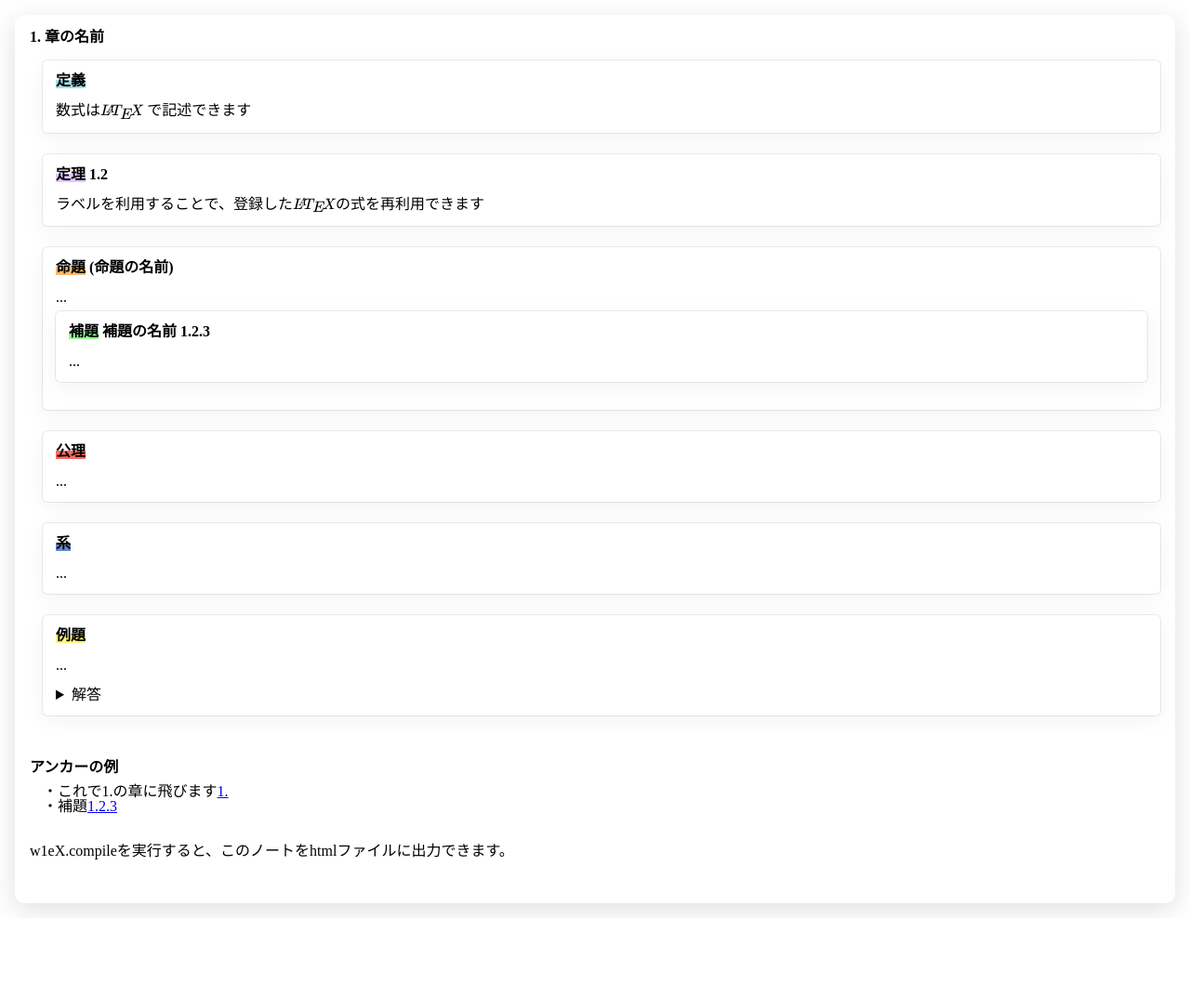
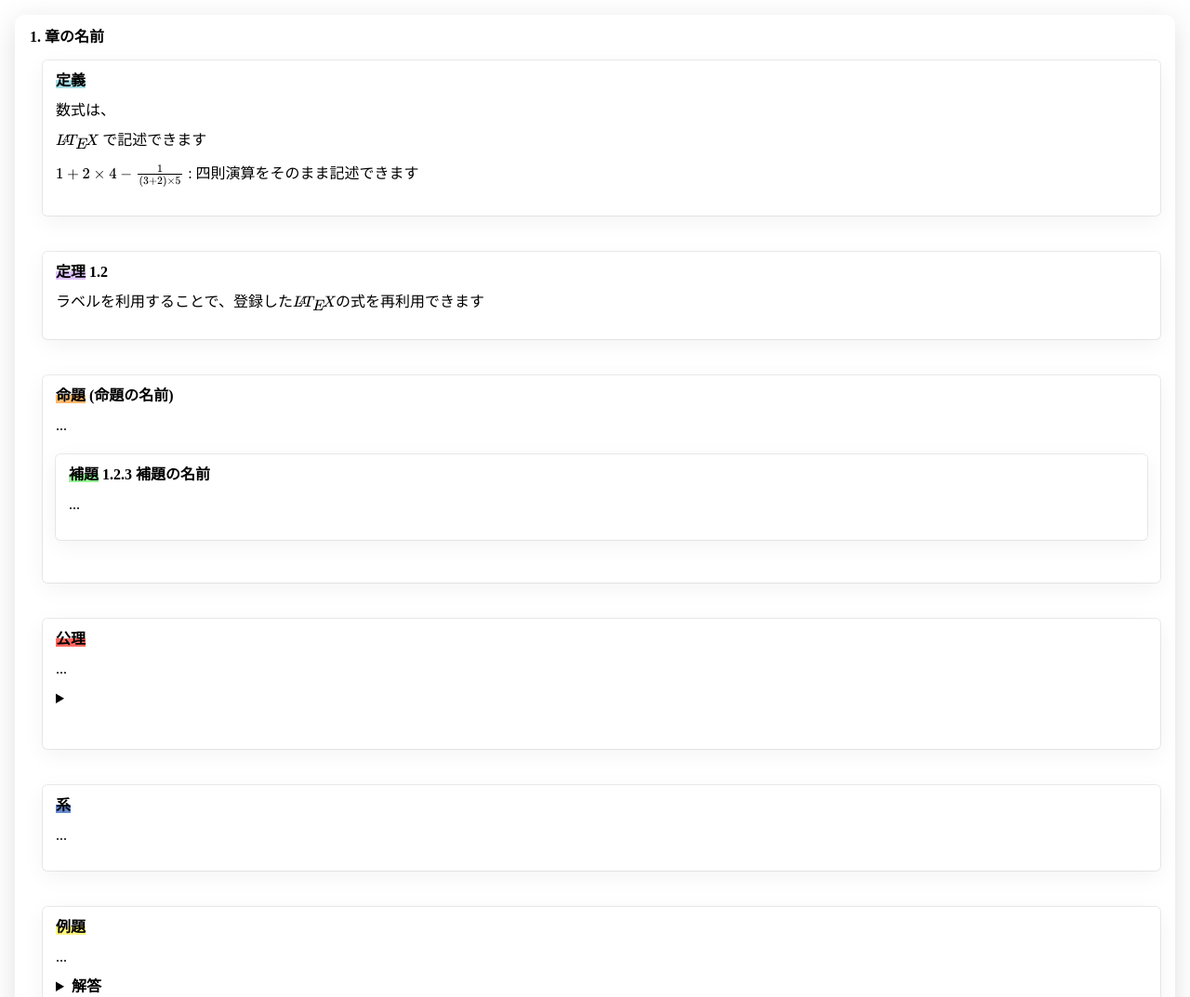
Before and after one commit to SouichiroTsujimoto/w1eX, a website: page sample/sample.w1ex.html in a window 1280 px wide. Shown: the top 1073 px of the page at 93% size. Before the commit the page ends 988 px from the top, so only its background shows below. Drawn offline with nearby package versions, Linux system fonts and the light colour scheme.

Commit message:
update readme

```diff
--- a/sample/sample.w1ex.html
+++ b/sample/sample.w1ex.html
@@ -1,5 +1,6 @@
 
 <head>
+<meta charset="UTF-8" lang="en">
 <script id="MathJax-script" async src="https://cdn.jsdelivr.net/npm/mathjax@3/es5/tex-mml-chtml.js"></script>
 <style>
 body{
@@ -104,53 +105,85 @@ background: linear-gradient(transparent 50%, #6688cc 50% 100%);
 <b id="1.">1.  章の名前 </b><div class="section">
 <div class="DefBox">
 <b><span class="DefMarker">定義</span>  </b><br><br>
-数式は\(\LaTeX\) で記述できます<br>
+数式は、<br>
+<br>
+        \(\LaTeX\) で記述できます<br>
+<br>
+
+<math><mn>1</mn><mo>+</mo><mn>2</mn><mo>&times;</mo><mn>4</mn><mo>-</mo><mfrac><mrow><mn>1</mn></mrow><mrow><mo>(</mo><mn>3</mn><mo>+</mo><mn>2</mn><mo>)</mo><mo>&times;</mo><mn>5</mn></mrow></mfrac></math>
+    : 四則演算をそのまま記述できます<br>
+<br>
 
 </div><br>
+<br>
     <div class="TheBox">
-<b id="1.2"><span class="TheMarker">定理</span>  1.2</b><br><br>
+<b id="1.2"><span class="TheMarker">定理</span> 1.2 </b><br><br>
 ラベルを利用することで、登録した\(\LaTeX\)の式を再利用できます<br>
+<br>
 
 </div><br>
+<br>
     <div class="ProBox">
-<b><span class="ProMarker">命題</span> (命題の名前) </b><br><br>
+<b><span class="ProMarker">命題</span>  (命題の名前)</b><br><br>
 ...<br>
+<br>
         <div class="LemBox">
-<b id="1.2.3"><span class="LemMarker">補題</span> 補題の名前 1.2.3</b><br><br>
+<b id="1.2.3"><span class="LemMarker">補題</span> 1.2.3 補題の名前</b><br><br>
 ...<br>
+<br>
 
 </div><br>
+<br>
 
 </div><br>
+<br>
     <div class="AxiBox">
 <b><span class="AxiMarker">公理</span>  </b><br><br>
 ...<br>
+<br>
+        <details><summary><b>  </b></summary><br>
+ここに書いた内容は折りたたまれます<br>
+<br>
+
+</details><br>
+<br>
 
 </div><br>
+<br>
     <div class="CorBox">
 <b><span class="CorMarker">系</span>  </b><br><br>
 ...<br>
+<br>
 
 </div><br>
+<br>
     <div class="ExpBox">
 <b><span class="ExpMarker">例題</span>  </b><br><br>
 ...<br>
+<br>
+        <details><summary><b>  解答</b></summary><br>
 
-<br><details><summary>解答</summary>
-...<br>
+</details><br>
+<br>
 
-</details></div><br>
+<br></div><br>
+<br>
 
 </div><br>
 <br>
+<br>
+<br>
 <b> アンカーの例 </b><div class="section">
 ・これで1.の章に飛びます<a href=#1.>1.</a><br>
+<br>
     ・補題<a href=#1.2.3>1.2.3</a><br>
+<br>
 
 </div><br>
 <br>
+<br>
+<br>
 w1eX.compileを実行すると、このノートをhtmlファイルに出力できます。<br>
-<br>
 <br>
 
 </body>
```
Also changed, not shown: README.md, 1 other file.
